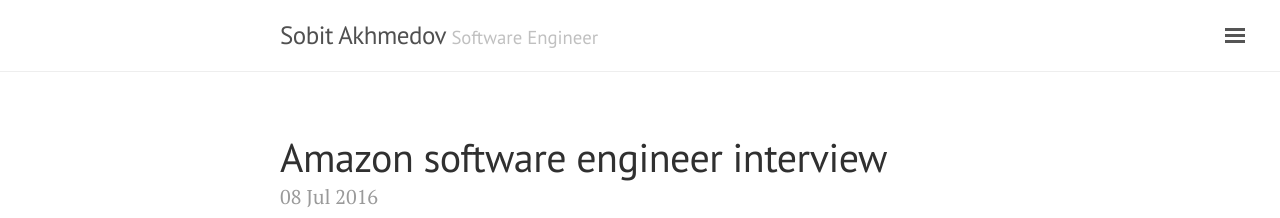
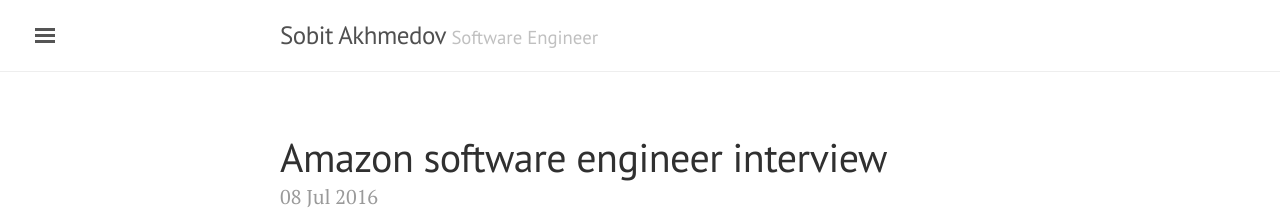
Before and after one commit to sobit/sobit.github.io, a Jekyll site: the page built from index.html, in a window 1280 px wide. Shown: the top 218 px of the page. Built offline with Jekyll 4.4.1, drawn with Linux system fonts in a browser that asks for light colours; the list of posts is cut into pages by our own code.

Commit message:
reverse sidebar

```diff
--- a/_layouts/default.html
+++ b/_layouts/default.html
@@ -3,7 +3,7 @@
 
   {% include head.html %}
 
-  <body class="layout-reverse sidebar-overlay">
+  <body>
 
     {% include sidebar.html %}
 
```
